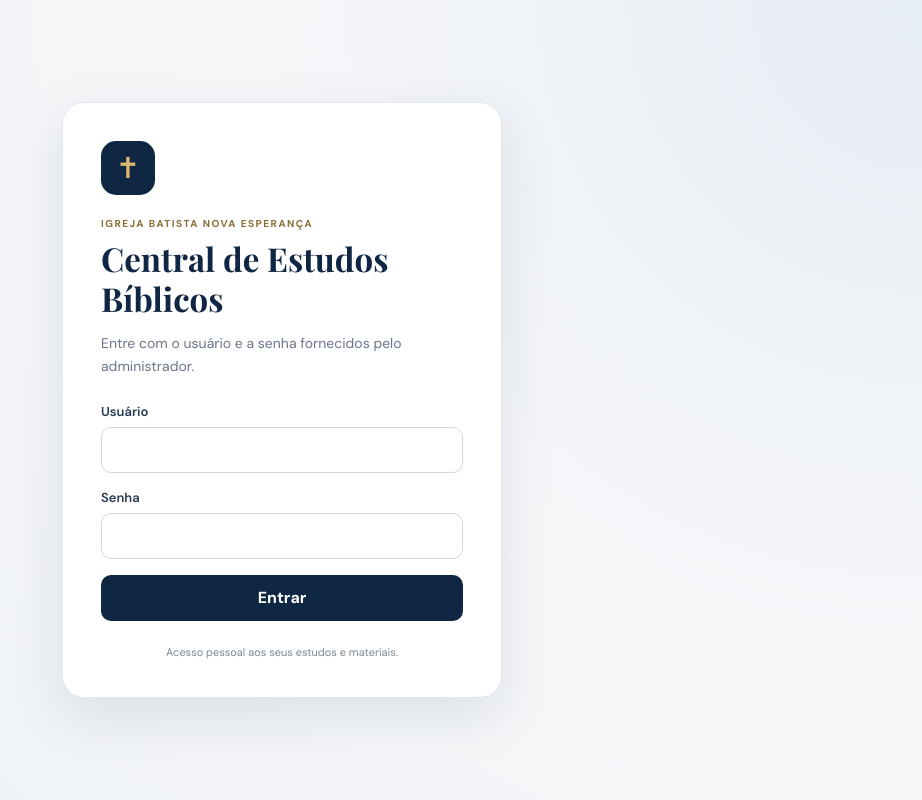
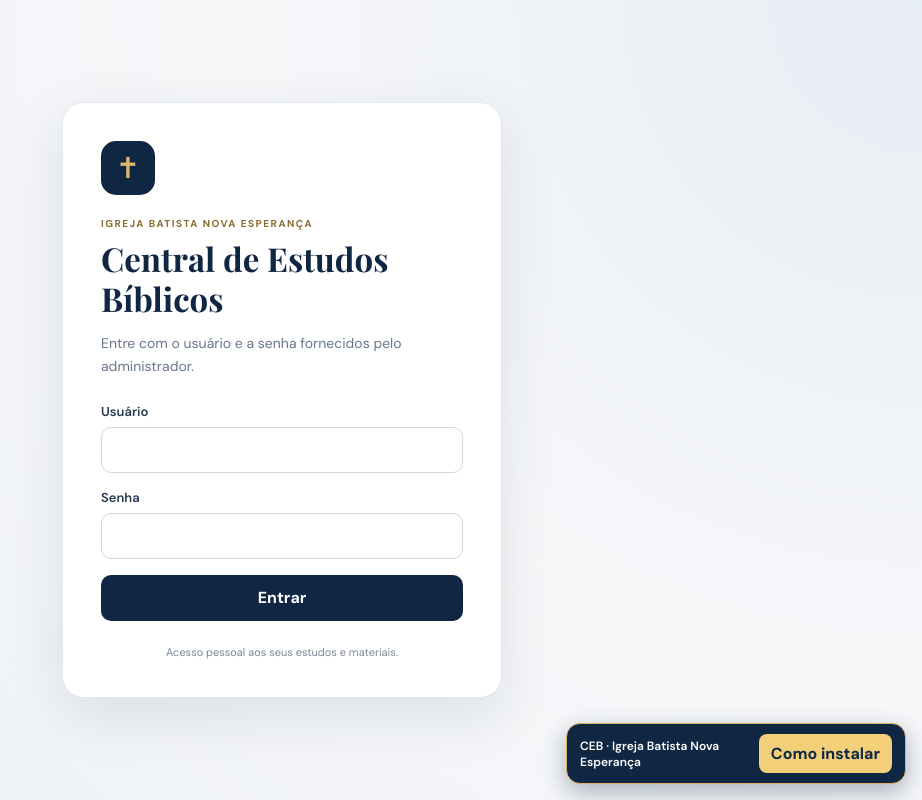
Before and after one commit to wllmslv10/central-estudos-biblicos-v2, a React (Vite) app: page / in a window 1280 px wide. Shown: the whole page, without its empty margins (358-1280 px from the left). Built offline with nearby package versions, Linux system fonts and the light colour scheme; a web font is replaced by a local one.

Commit message:
Exibir instalador PWA na Central de Estudos Biblicos

```diff
--- a/src/main.tsx
+++ b/src/main.tsx
@@ -2,10 +2,13 @@ import React from 'react'
 import { createRoot } from 'react-dom/client'
 import App from './App'
 import './styles.css'
+import './installCeb.css'
+import InstallCeb from './InstallCeb'
 
 createRoot(document.getElementById('root')!).render(
   <React.StrictMode>
     <App />
+    <InstallCeb />
   </React.StrictMode>,
 )
 if ('serviceWorker' in navigator) {
```
